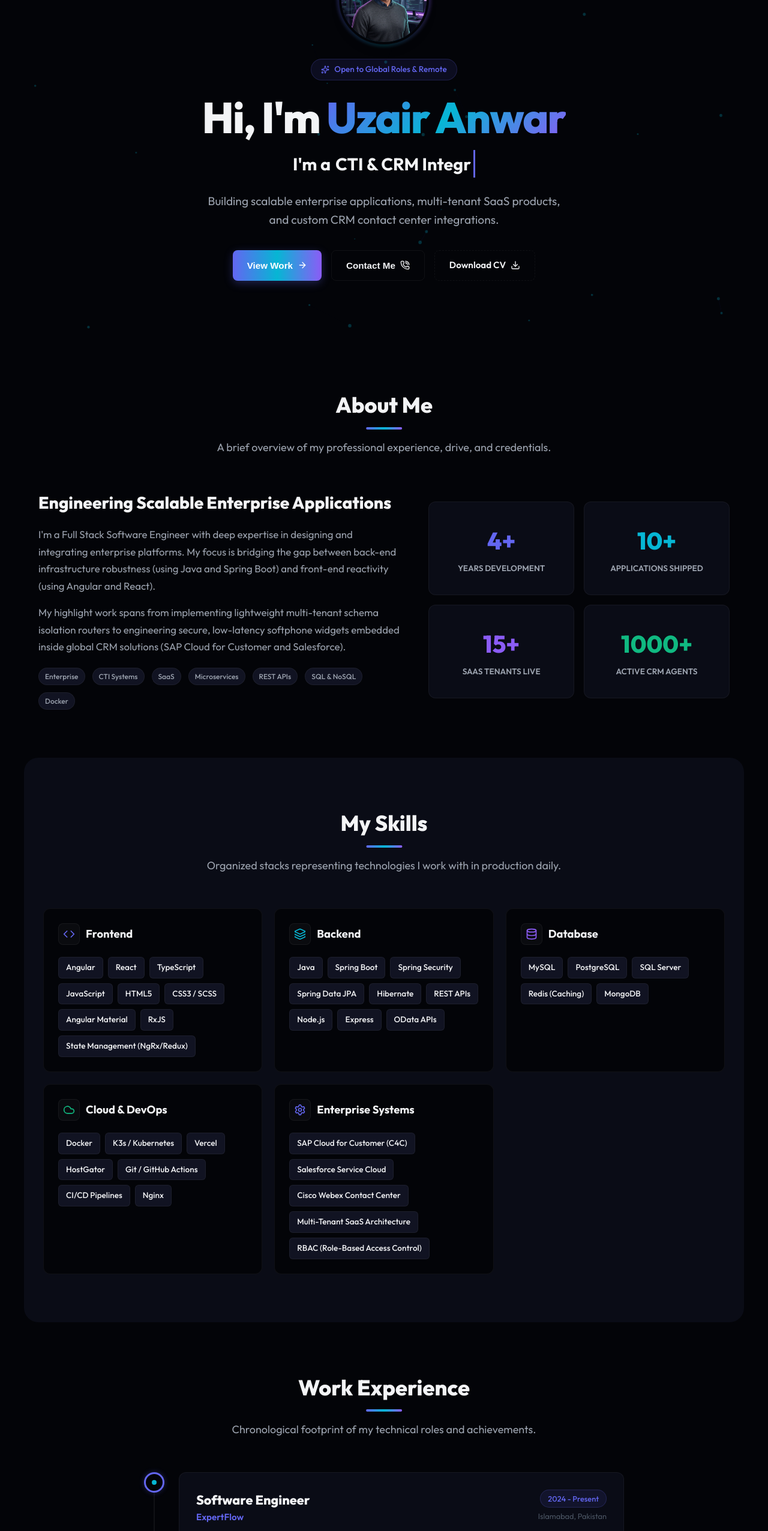
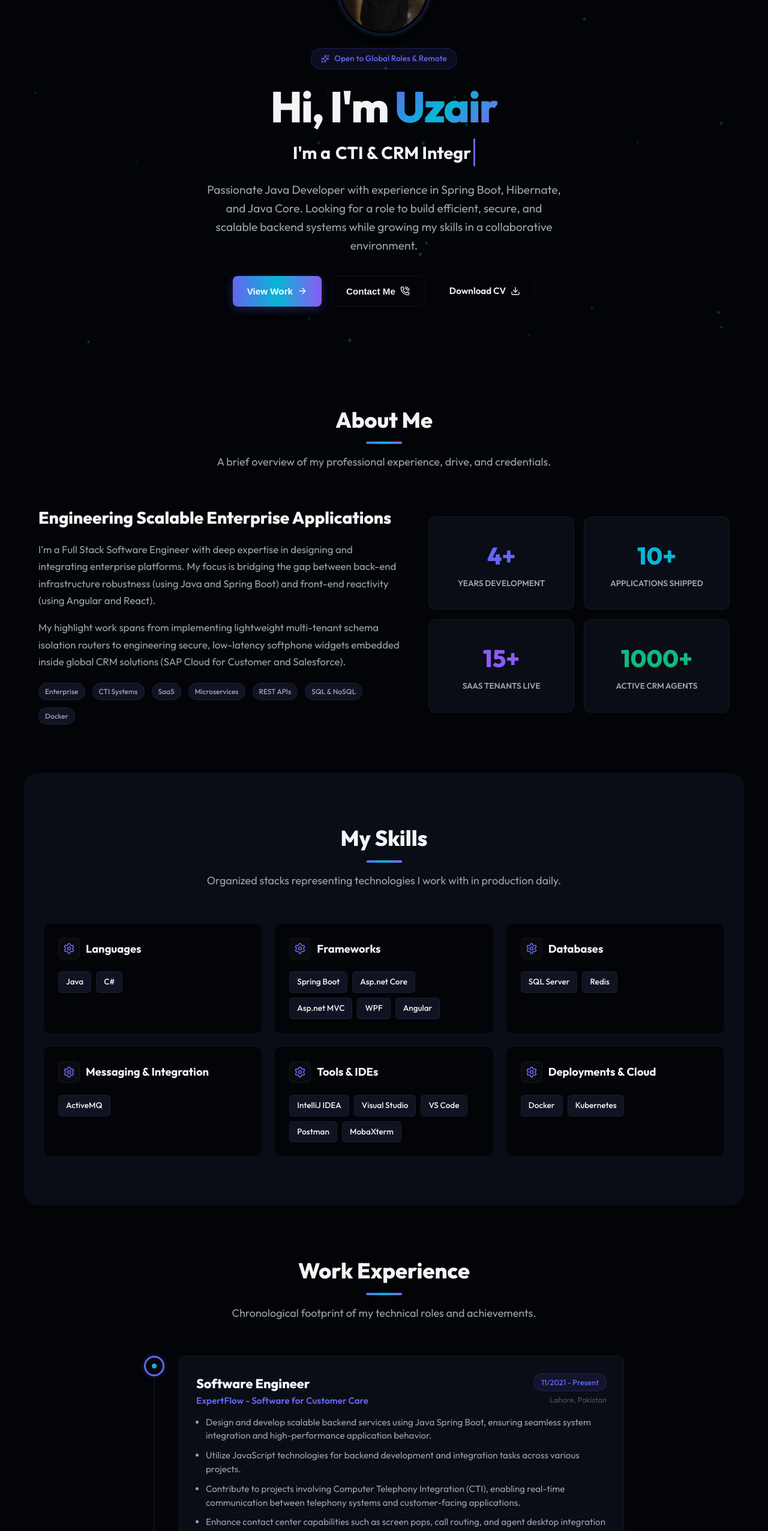
Before and after one commit to uzair2299/Uzair-PortFolio, a React (Vite) app: page / in a window 1280 px wide. Shown: the part 234-2786 px from the top of the page at 60% size. Built offline with nearby package versions, Linux system fonts and the light colour scheme.

Commit message:
Update CV details and add Education section

```diff
--- a/src/data/portfolioData.ts
+++ b/src/data/portfolioData.ts
@@ -26,6 +26,14 @@ export interface Experience {
   techStack: string[];
 }
 
+export interface Education {
+  id: string;
+  degree: string;
+  institution: string;
+  period: string;
+  result: string;
+}
+
 export interface SkillCategory {
   name: string;
   skills: string[];
@@ -50,9 +58,9 @@ export interface Testimonial {
 }
 
 export const profileData = {
-  name: "Uzair Anwar",
-  title: "Enterprise Full Stack Software Engineer",
-  tagline: "Building scalable enterprise applications, multi-tenant SaaS products, and custom CRM contact center integrations.",
+  name: "Uzair",
+  title: "Passionate Java Developer",
+  tagline: "Passionate Java Developer with experience in Spring Boot, Hibernate, and Java Core. Looking for a role to build efficient, secure, and scalable backend systems while growing my skills in a collaborative environment.",
   location: "Lahore, Pakistan",
   email: "uzairanwar2299@gmail.com",
   linkedin: "https://www.linkedin.com/in/uzairanwar2299/",
@@ -64,24 +72,28 @@ export const profileData = {
 
 export const skillsData: SkillCategory[] = [
   {
-    name: "Frontend",
-    skills: ["Angular", "React", "TypeScript", "JavaScript", "HTML5", "CSS3 / SCSS", "Angular Material", "RxJS", "State Management (NgRx/Redux)"]
+    name: "Languages",
+    skills: ["Java", "C#"]
   },
   {
-    name: "Backend",
-    skills: ["Java", "Spring Boot", "Spring Security", "Spring Data JPA", "Hibernate", "REST APIs", "Node.js", "Express", "OData APIs"]
+    name: "Frameworks",
+    skills: ["Spring Boot", "Asp.net Core", "Asp.net MVC", "WPF", "Angular"]
   },
   {
-    name: "Database",
-    skills: ["MySQL", "PostgreSQL", "SQL Server", "Redis (Caching)", "MongoDB"]
+    name: "Databases",
+    skills: ["SQL Server", "Redis"]
   },
   {
-    name: "Cloud & DevOps",
-    skills: ["Docker", "K3s / Kubernetes", "Vercel", "HostGator", "Git / GitHub Actions", "CI/CD Pipelines", "Nginx"]
+    name: "Messaging & Integration",
+    skills: ["ActiveMQ"]
   },
   {
-    name: "Enterprise Systems",
-    skills: ["SAP Cloud for Customer (C4C)", "Salesforce Service Cloud", "Cisco Webex Contact Center", "Multi-Tenant SaaS Architecture", "RBAC (Role-Based Access Control)"]
+    name: "Tools & IDEs",
+    skills: ["IntelliJ IDEA", "Visual Studio", "VS Code", "Postman", "MobaXterm"]
+  },
+  {
+    name: "Deployments & Cloud",
+    skills: ["Docker", "Kubernetes"]
   }
 ];
 
@@ -89,261 +101,161 @@ export const experienceData: Experience[] = [
   {
     id: "exp1",
     role: "Software Engineer",
-    company: "ExpertFlow",
-    location: "Islamabad, Pakistan",
-    period: "2024 - Present",
+    company: "ExpertFlow - Software for Customer Care",
+    location: "Lahore, Pakistan",
+    period: "11/2021 - Present",
     highlights: [
-      "Designed and developed CTI (Computer Telephony Integration) Connectors for SAP Cloud for Customer (C4C) and Salesforce Service Cloud using Angular and Spring Boot.",
-      "Built custom widgets for Cisco Webex Contact Center Agent Desktop, leveraging Webex Wrapper SDKs and HTML5 PostMessage API for secure cross-origin communication.",
-      "Optimized real-time agent event handling (ringing, answered, disconnected states) to reduce screen-pop latency by 45%.",
-      "Engineered secure, role-based REST APIs in Spring Boot integrated with enterprise identity providers via OAuth2 / SAML.",
-      "Successfully deployed containerized services on K3s lightweight Kubernetes clusters, reducing infrastructure footprint for enterprise on-prem clients."
+      "Design and develop scalable backend services using Java Spring Boot, ensuring seamless system integration and high-performance application behavior.",
+      "Utilize JavaScript technologies for backend development and integration tasks across various projects.",
+      "Contribute to projects involving Computer Telephony Integration (CTI), enabling real-time communication between telephony systems and customer-facing applications.",
+      "Enhance contact center capabilities such as screen pops, call routing, and agent desktop integration — improving customer service efficiency and operational workflows."
     ],
-    techStack: ["Angular", "Spring Boot", "SAP C4C", "Webex Contact Center SDK", "Docker", "K3s", "TypeScript", "RxJS", "PostgreSQL"]
+    techStack: ["Java", "Spring Boot", "JavaScript", "CTI", "APIs"]
   },
   {
     id: "exp2",
-    role: "Full Stack Software Engineer",
-    company: "Freelance / Software Solutions",
-    location: "Remote",
-    period: "2022 - 2024",
+    role: "Software Engineer",
+    company: "Xeven Solutions (Pvt) Ltd.",
+    location: "Lahore, Pakistan",
+    period: "04/2020 - 06/2021",
     highlights: [
-      "Architected and deployed a multi-tenant Smart School ERP system, supporting isolated student databases, dynamic fee scheduling, and automated grade management.",
-      "Developed a custom QR-code-based Asset Management System with strict permission layers and maintenance scheduling alerts.",
-      "Built and deployed high-performance marketing and service platform for a home maintenance company in UAE, achieving 98+ PageSpeed SEO score on Vercel.",
-      "Integrated third-party APIs including Stripe for billing, Twilio for SMS alerts, and SendGrid for automated student reports."
+      "Developed and maintained web applications using ASP.NET Core and C#.",
+      "Collaborated with cross-functional teams to deliver scalable solutions, implement RESTful APIs, and optimize system performance."
     ],
-    techStack: ["React", "Angular", "Spring Boot", "Hibernate", "PostgreSQL", "Vercel", "Stripe API", "Node.js", "Docker"]
+    techStack: ["ASP.NET Core", "C#", "REST APIs"]
+  },
+  {
+    id: "exp3",
+    role: "Junior Software Engineer",
+    company: "MDVision Pakistan",
+    location: "Lahore, Pakistan",
+    period: "08/2020 - 04/2021",
+    highlights: [
+      "Worked on MDVision EMR (Electronic Medical Records) system using ASP.NET Web Forms.",
+      "Contributed to patient data management, appointment scheduling, and system enhancements."
+    ],
+    techStack: ["ASP.NET Web Forms", "C#"]
+  },
+  {
+    id: "exp4",
+    role: "Internship",
+    company: "Dynovative Solution Pvt Ltd",
+    location: "Lahore, Pakistan",
+    period: "06/2020 - 08/2020",
+    highlights: [
+      "Gained hands-on experience in software development using C# and .NET technologies.",
+      "Worked on building and maintaining backend services, developing web applications, and performing debugging and code optimization tasks."
+    ],
+    techStack: ["C#", ".NET"]
   }
 ];
 
 export const projectsData: Project[] = [
   {
-    id: "sap-cti-connector",
-    title: "SAP C4C CTI Connector",
-    subtitle: "Enterprise CRM CTI Integration",
-    category: "enterprise",
-    summary: "Computer Telephony Integration (CTI) connector bridging Cisco Webex Contact Center and SAP Cloud for Customer (C4C).",
-    description: "This enterprise connector embeds inside the SAP Cloud for Customer CRM interface as a floating widget or integrated panel. When an incoming call triggers on the agent desktop, the connector listens to WebSockets/Webex events, queries customer profiles using OData APIs in the background, and triggers an instant 'Screen Pop' showing customer history, previous tickets, and details before the agent answers the call.",
-    architectureDetails: [
-      "CTI Bridge: Angular-based frontend embedded securely in SAP C4C via iframe container, communicating with the CRM framework.",
-      "OData Services: High-frequency queries to SAP C4C standard and custom OData endpoints to fetch customer objects dynamically.",
-      "Event Dispatcher: Spring Boot back-end caching session tokens and handling webhook payloads from telecom providers."
+    id: "webex-zoho-crm",
+    title: "Webex CC Integration with Zoho CRM",
+    subtitle: "API Integration",
+    category: "cti",
+    summary: "Integrated Webex Contact Center with Zoho CRM for real-time communication.",
+    description: "Successfully integrated Webex Contact Center with Zoho CRM, enabling real-time communication and seamless customer data synchronization between the platforms. Responsible for ensuring stability and performance through testing and troubleshooting.",
+    architectureDetails: [],
+    techStack: ["Webex CC", "Zoho CRM", "API Integration", "JavaScript"],
+    features: [
+      "Real-time communication and seamless customer data synchronization.",
+      "Troubleshooting and performance optimization for reliable integration."
     ],
-    techStack: ["Angular", "Spring Boot", "OData APIs", "SAP SDK", "RxJS", "Docker", "Sleek CSS"],
-    features: [
-      "Automatic Screen Pop on inbound call events",
-      "Click-to-Dial directly from SAP Contact cards",
-      "Bi-directional agent state synchronization (Ready, Not Ready, Break)",
-      "Automated call activity logging into SAP CRM timeline",
-      "Highly secure OAuth2 authentication flow"
-    ],
-    metrics: [
-      "Average Screen Pop latency: < 350ms",
-      "99.99% uptime in production deployment",
-      "Used by 200+ concurrent active enterprise call agents"
-    ],
-    codeSnippet: {
-      language: "typescript",
-      code: `// Communicating with SAP C4C hosting window via safe postMessage
-const sendCtiEventToCRM = (eventName: string, payload: any) => {
-  const crmTargetOrigin = "https://myxxxxxx.crm.ondemand.com";
-  const message = {
-    source: "EXPERTFLOW_CTI",
-    event: eventName,
-    data: payload
-  };
-
-  window.parent.postMessage(JSON.stringify(message), crmTargetOrigin);
-};
-
-// Listen for incoming ringing events from telecom bridge
-telephonySocket.on("ringing", (callData) => {
-  sendCtiEventToCRM("CRM_SCREEN_POP", {
-    phoneNumber: callData.callerId,
-    direction: "Inbound",
-    callId: callData.connectionId
-  });
-});`,
-      description: "Secure cross-origin communication between the Angular CTI Widget and the host SAP Cloud for Customer CRM frame."
-    }
+    metrics: []
   },
   {
-    id: "webex-integration",
-    title: "Webex Desktop Custom Widget",
-    subtitle: "Cisco Webex Contact Center Add-on",
-    category: "cti",
-    summary: "A customized enterprise layout engine for Cisco Webex Contact Center Agent Desktop using wrappers and postMessage.",
-    description: "Designed a premium custom widget framework deployed within the Cisco Webex Agent Desktop environment. The widget listens to the active agent telephony events and handles contextual customer information synchronization. It connects agents to internal resources, automates post-call Wrap-Up codes, and handles screen synchronization for team supervisors.",
-    architectureDetails: [
-      "Cisco Webex Desktop SDK wrapper integration.",
-      "HTML5 postMessage secure channel to broadcast call state changes to parallel widgets.",
-      "Redux state store managing agent call status and customer history caches locally."
+    id: "expertflow-fnb-ocep",
+    title: "Expertflow CC Integration with FNB Framework",
+    subtitle: "Banking Sector Integration",
+    category: "enterprise",
+    summary: "Integrated Expertflow Contact Centre solution with the FNB framework (OCEP).",
+    description: "Worked for 2 years on integrating Expertflow’s Contact Centre solution with the FNB framework OCEP, handling end-to-end development, customer coordination, and integration testing. Delivered seamless communication and data exchange by building scalable backend services with Spring Boot.",
+    architectureDetails: [],
+    techStack: ["Spring Boot", "Java", "Expertflow Chat", "FNB Framework (OCEP)"],
+    features: [
+      "End-to-end development and integration testing.",
+      "Scalable backend services for seamless communication and data exchange."
     ],
-    techStack: ["React", "Redux", "Webex Wrapper SDK", "HTML5 postMessage", "SCSS", "Vercel"],
-    features: [
-      "Custom UI panels for Customer Sentiment and Call History",
-      "Real-time Supervisor broadcast alerts",
-      "Supervisor silent monitoring notification badges",
-      "PostMessage listener translating desktop status variables",
-      "Dynamic theme integration matching Webex Dark/Light settings"
-    ],
-    metrics: [
-      "Zero page freezes reported over 12 months",
-      "Reduced call wrap-up time (ACW) by 22 seconds per interaction",
-      "Deployed to 1,000+ contact center agents globally"
-    ],
-    codeSnippet: {
-      language: "javascript",
-      code: `// Listen to Webex Desktop Framework Event broadcast
-window.addEventListener("message", (event) => {
-  if (event.origin !== EXPECTED_WEBEX_DESKTOP_ORIGIN) return;
-
-  try {
-    const data = typeof event.data === "string" ? JSON.parse(event.data) : event.data;
-    if (data.type === "WIDGET_OUTCOMING_TELEPHONY_EVENT") {
-      const { state, interaction } = data.payload;
-      updateAgentUIState(state); // Ringing, Connected, WrapUp
-      loadCustomerContext(interaction.mediaProperties.ani);
-    }
-  } catch (err) {
-    console.error("Failed to parse Webex desktop event", err);
-  }
-}, false);`,
-      description: "Event handling script inside the Webex custom widget receiving caller identification from the main desktop frame."
-    }
+    metrics: []
   },
   {
-    id: "smart-school-erp",
-    title: "Smart School ERP",
-    subtitle: "Multi-tenant Academic SaaS",
-    category: "saas",
-    summary: "A cloud-hosted multi-tenant ERP platform managing student lifecycle, online fees, automated attendance, and grades.",
-    description: "Built to serve multiple schools as tenants on a single database deployment. Uses Spring Boot dynamic multi-tenancy configurations, mapping separate database schemas dynamically based on the incoming tenant identifier header. Frontend developed in Angular with custom role-based routing guards, keeping student, teacher, and administrator experiences secure and personalized.",
-    architectureDetails: [
-      "Schema-based multi-tenancy: Dynamic datasource router switching database contexts on each request thread based on standard tenant headers.",
-      "Spring Security JWT: Stateful tokens holding tenant metadata and User roles (RBAC).",
-      "Angular Dynamic Forms: Customizable dashboards and grade cards tailored per school brand settings."
+    id: "ufone-ticketing-system",
+    title: "Ufone Customer Ticketing System",
+    subtitle: "Frontend Development",
+    category: "fullstack",
+    summary: "Frontend Developer on Ufone’s customer ticketing system using Angular.",
+    description: "Built responsive UI components, integrated RESTful APIs for real-time customer data, and implemented features to log interactions and assist agents with query handling. Focused on performance and cross-browser compatibility.",
+    architectureDetails: [],
+    techStack: ["Angular", "REST APIs"],
+    features: [
+      "Responsive UI components and real-time data integration.",
+      "Interaction logging and query handling for agents."
     ],
-    techStack: ["Spring Boot", "Angular", "Spring Security", "Hibernate", "PostgreSQL", "Docker", "TailwindCSS"],
-    features: [
-      "Schema-isolated tenant data stores",
-      "Fee payment scheduling and integration with Stripe/EasyPaisa",
-      "Real-time student attendance tracking with SMS triggers",
-      "Role-Based Access Control (SuperAdmin, Principal, Teacher, Student)",
-      "Comprehensive analytics dashboard for school performance metrics"
-    ],
-    metrics: [
-      "Supporting 15+ tenant schools",
-      "Over 10,000+ active student records managed",
-      "Processed over $150k in online fee payments"
-    ],
-    codeSnippet: {
-      language: "java",
-      code: `// Spring Boot Dynamic Tenant Schema Resolver
-public class TenantSchemaResolver implements CurrentTenantIdentifierResolver {
-    @Override
-    public String resolveCurrentTenantIdentifier() {
-        String tenantId = TenantContext.getCurrentTenant();
-        return tenantId != null ? tenantId : "public";
-    }
-
-    @Override
-    public boolean validateExistingCurrentSessions() {
-        return true;
-    }
-}
-
-// Aspect intercepting incoming API calls to extract X-Tenant-ID
-@Component
-public class TenantInterceptor implements HandlerInterceptor {
-    @Override
-    public boolean preHandle(HttpServletRequest req, HttpServletResponse res, Object h) {
-        String tenantId = req.getHeader("X-Tenant-ID");
-        TenantContext.setCurrentTenant(tenantId);
-        return true;
-    }
-}`,
-      description: "Dynamic tenant schema switching pattern mapping Hibernate database connections per API request."
-    }
+    metrics: []
   },
   {
-    id: "asset-management-system",
-    title: "Enterprise Asset Tracker",
-    subtitle: "Asset Tracking & Preventive Maintenance",
+    id: "expertflow-usd-cti",
+    title: "Expertflow USD CTI Connector",
+    subtitle: "Middleware Solution",
     category: "enterprise",
-    summary: "Internal tracking application organizing enterprise hardware, QR code generation, check-in flows, and maintenance alerts.",
-    description: "Helps enterprises manage physical capital and IT hardware inventory. Features dynamic QR code generation for tags, a native mobile-friendly scanner interface, check-in/check-out tracking, vendor contracts indexing, and recurring maintenance email reminders driven by Quartz scheduler.",
-    architectureDetails: [
-      "Spring Boot back-end managing DB transactions and image uploads.",
-      "Angular Material frontend with searchable paginated tables and dynamic filters.",
-      "Quartz Job Scheduler for automation of preventive maintenance checklists."
+    summary: "Enterprise-grade middleware integrating Cisco Contact Center platforms with Microsoft Dynamics USD.",
+    description: "Developed and supported an enterprise-grade middleware solution integrating Cisco Contact Center platforms (UCCX, UCCE) with Microsoft Dynamics Unified Service Desk (USD). Enabled seamless telephony operations within the Dynamics CRM interface.",
+    architectureDetails: [],
+    techStack: [".NET/WPF", "CIF", "ActiveMQ", "Cisco Finesse", "Microsoft Unified Service Desk"],
+    features: [
+      "Seamless telephony operations within Dynamics CRM.",
+      "Improved agent workflows and customer service efficiency."
     ],
-    techStack: ["Angular", "Spring Boot", "Spring Data JPA", "PostgreSQL", "Quartz Scheduler", "Angular Material"],
-    features: [
-      "Automated PDF and SVG QR Code sheet generation",
-      "Quick Scan Check-in and Check-out scanner",
-      "Automated emails to technicians for upcoming maintenance",
-      "Fine-grained asset category hierarchies",
-      "Asset history timeline tracing every transfer and repair event"
-    ],
-    metrics: [
-      "5,000+ assets indexed and tracked",
-      "Reduced IT audit mismatch by 95%",
-      "Maintenance checklist compliance increased from 60% to 98%"
-    ]
+    metrics: []
   },
   {
-    id: "practice-management-saas",
-    title: "Clinic Practice Management",
-    subtitle: "Healthcare SaaS Platform",
-    category: "saas",
-    summary: "Appointment scheduling, interactive patient charts, billing, and prescription builder for private clinics.",
-    description: "Designed for small-to-midsize medical clinics. Features a real-time calendar grid with drag-and-drop appointments, integrated billing with receipt generation, role-based controls for receptionists and doctors, and a prescription editor with searchable drug catalogs.",
-    architectureDetails: [
-      "Spring Boot APIs with Spring Security JWT and Method-Level Authorization (@PreAuthorize).",
-      "React Frontend utilizing full calendar grids and clean context-driven states.",
-      "PostgreSQL with optimized indexes supporting rapid calendar queries."
+    id: "dynamics-genesys-integration",
+    title: "Dynamics 365 & Genesys PureCloud Integration",
+    subtitle: "R&D Project",
+    category: "enterprise",
+    summary: "R&D to develop seamless integration between Genesys PureCloud and Microsoft Dynamics 365.",
+    description: "Conducted R&D to develop a seamless integration solution between Genesys PureCloud and Microsoft Dynamics 365 using the Genesys embeddable framework, enabling unified communication and improved workflow efficiency for agents.",
+    architectureDetails: [],
+    techStack: ["Dynamics 365", "Genesys PureCloud", "Embeddable Framework"],
+    features: [
+      "Unified communication and workflow efficiency.",
+      "Seamless integration using the embeddable framework."
     ],
-    techStack: ["React", "Spring Boot", "Spring Security", "PostgreSQL", "Docker", "Nginx"],
-    features: [
-      "Interactive drag-and-drop Appointment Calendar",
-      "Doctor and receptionist split dashboards",
-      "Prescription builder with templates",
-      "Auto-billing and printable invoice generator",
-      "HIPAA-compliant audit logs for medical records changes"
-    ],
-    metrics: [
-      "Active in 4 specialized clinics",
-      "Successfully scheduled 20,000+ medical visits",
-      "99% positive doctor workflow feedback score"
-    ]
+    metrics: []
   },
   {
-    id: "home-maintenance-web",
-    title: "UAE Home Maintenance Hub",
-    subtitle: "High-Performance Corporate Website",
+    id: "mdvision-emr",
+    title: "MDVision All-in-One PM EMR",
+    subtitle: "Healthcare Solution",
+    category: "saas",
+    summary: "Healthcare solution integrating Electronic Medical Records (EMR) and Practice Management (PM).",
+    description: "Team member responsible for maintenance and new feature development on the MDVision All-in-One PM EMR — a healthcare solution integrating Electronic Medical Records (EMR) and Practice Management (PM).",
+    architectureDetails: [],
+    techStack: ["ASP.NET WebForms", "C#", "SQL Server"],
+    features: [
+      "Maintenance and new feature development.",
+      "Integrating EMR and PM solutions."
+    ],
+    metrics: []
+  },
+  {
+    id: "auto-solution",
+    title: "Auto Solution",
+    subtitle: "FYP",
     category: "fullstack",
-    summary: "Fully responsive, SEO-optimized business platform for a maintenance enterprise operating in the UAE.",
-    description: "Developed and optimized a lightning-fast service booking and informational platform. Focus was placed on animations, layout responsiveness, and maximum search engine discoverability. Implemented custom static rendering, structured metadata JSON-LD schemas, and a serverless contact dispatch service.",
-    architectureDetails: [
-      "React client-side application statically optimized and hosted on Vercel.",
-      "CSS Grid responsive structures with customized fluid typography rules.",
-      "Integrates Serverless Functions handling lead forwards directly to corporate WhatsApp/Email API."
+    summary: "Full-stack web application for buying, selling, and searching vehicles and auto parts.",
+    description: "Developed a full-stack web application inspired by PakWheels for buying, selling, and searching vehicles and auto parts. Implemented key features including vehicle and parts listings, advanced filtering, user dashboards, image uploads, and role-based authentication.",
+    architectureDetails: [],
+    techStack: ["ASP.NET Core", "SQL Server", "HTML/CSS", "JavaScript", "Bootstrap"],
+    features: [
+      "Vehicle and parts listings with advanced filtering.",
+      "User dashboards and image uploads.",
+      "Role-based authentication with admin and user access controls."
     ],
-    techStack: ["React", "Vercel Serverless", "Vanilla CSS", "SEO Schema JSON-LD", "Vercel"],
-    features: [
-      "Under 1.2s Page Load Time (LCP)",
-      "Interactive dynamic booking forms with WhatsApp dispatching",
-      "Localized rich snippet metadata structure",
-      "Sleek modern layouts using CSS variables and smooth transitions",
-      "Complete mobile-first responsiveness targeting UAE customers"
-    ],
-    metrics: [
-      "99/100 Mobile performance score on Google Lighthouse",
-      "300%+ increase in online inbound inquiries in first 60 days",
-      "SEO ranking on page 1 for target localized service terms"
-    ]
+    metrics: []
   }
 ];
 
@@ -669,23 +581,31 @@ export const achievementsData = [
   "Delivered complex Practice Management SaaS featuring calendar engines and advanced audit logging."
 ];
 
-export const certificationsData = [
+export const educationData: Education[] = [
   {
-    name: "SAP Cloud for Customer Integration",
-    issuer: "SAP",
-    date: "2025"
+    id: "edu1",
+    degree: "Bachelor of Science (Hons), Computer Science",
+    institution: "NCBA&E, Lahore",
+    period: "2016 - 2020",
+    result: "CGPA: 3.7/4.0"
   },
   {
-    name: "Cisco Webex Contact Center SDK Certification",
-    issuer: "Cisco Partner Network",
-    date: "2024"
+    id: "edu2",
+    degree: "F.Sc Pre-Engineering",
+    institution: "BISE, Bahawalpur",
+    period: "2012 - 2014",
+    result: "Result: 67%"
   },
   {
-    name: "Oracle Certified Associate, Java SE Programmer",
-    issuer: "Oracle",
-    date: "2023"
+    id: "edu3",
+    degree: "SSC in Science",
+    institution: "BISE, Bahawalpur",
+    period: "2012",
+    result: "Result: 83%"
   }
 ];
+
+export const certificationsData = [];
 
 export const learningData = [
   "Advanced System Design (Microservices & Event-Driven Patterns)",
```
Also changed, not shown: src/pages/Home.tsx (+17 -59 lines), public/profile.png.
